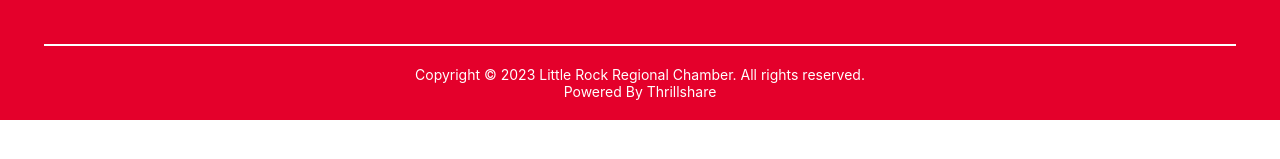
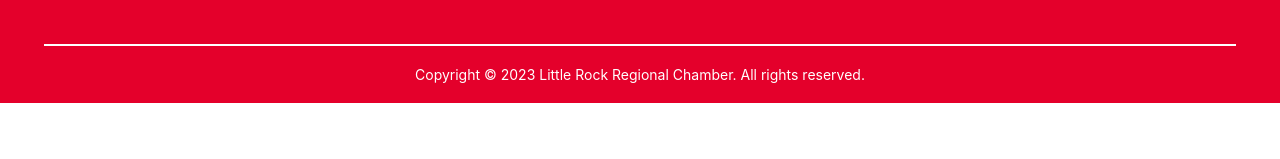
Before and after one commit to LRRC-Member-Directory/LRRC-Member-Directory, a plain HTML site: page index.html in a window 1280 px wide. Shown: the part 621-780 px from the top of the page. Drawn offline with Linux system fonts and the light colour scheme.

Commit message:
Update index.html

```diff
--- a/index.html
+++ b/index.html
@@ -181,7 +181,7 @@
                         </div>
                         <a id="bannerImage" href="https://www.littlerockchamber.com" style="display: none;"><img src="assets/images/map_banner.png" alt="Grow Your Business - Advertise Here"></a >
                      </footer>
-                     <div class="apptegy-copyright f1" data-v-d1b55aee><span data-v-d1b55aee> Copyright © 2023 Little Rock Regional Chamber. All rights reserved. </span><span data-v-d1b55aee> Powered By <a href="https://www.apptegy.com" target="_blank" data-v-d1b55aee> Thrillshare </a></span></div>
+                     <div class="apptegy-copyright f1" data-v-d1b55aee><span data-v-d1b55aee> Copyright © 2023 Little Rock Regional Chamber. All rights reserved. </span></div>
                   </div>
                </div>
             </div>
```
